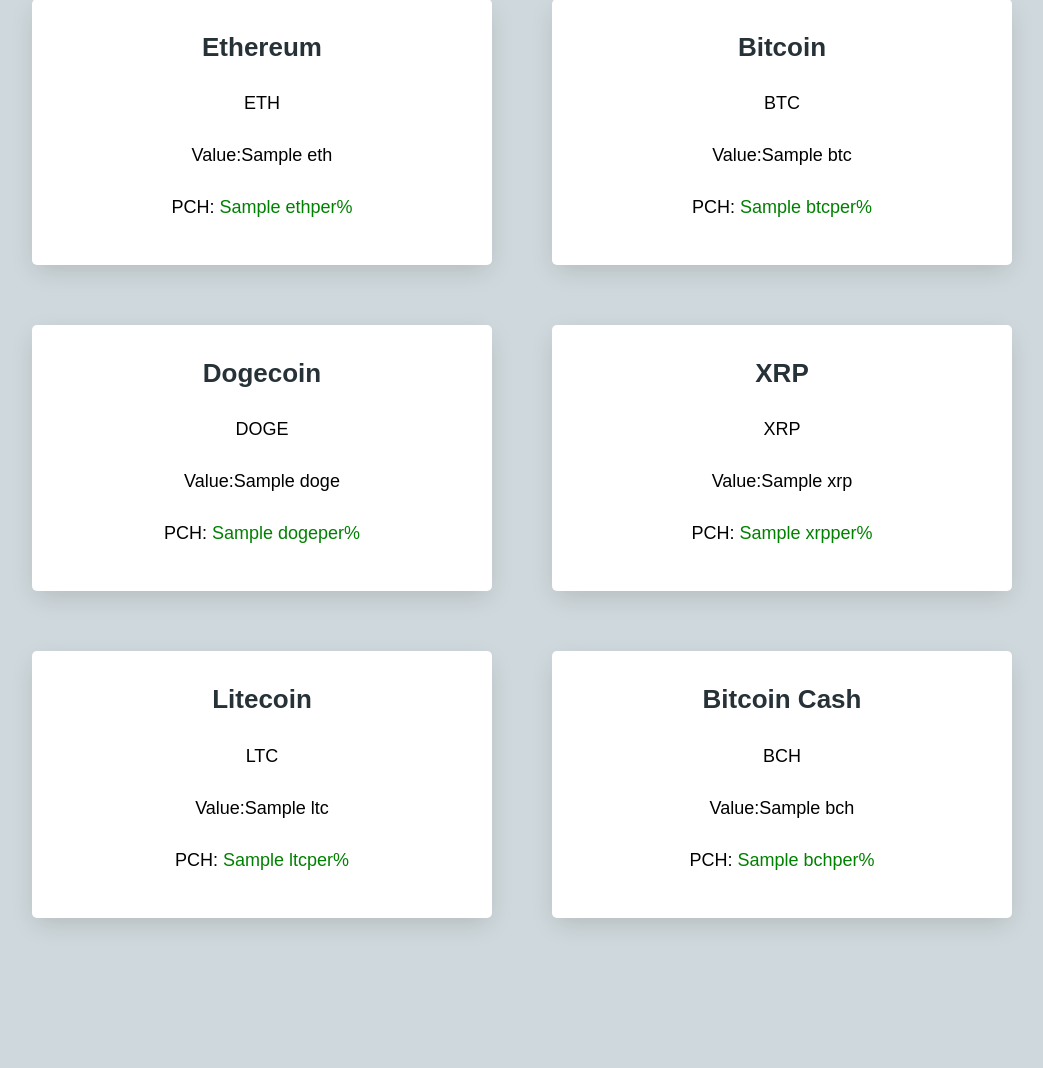
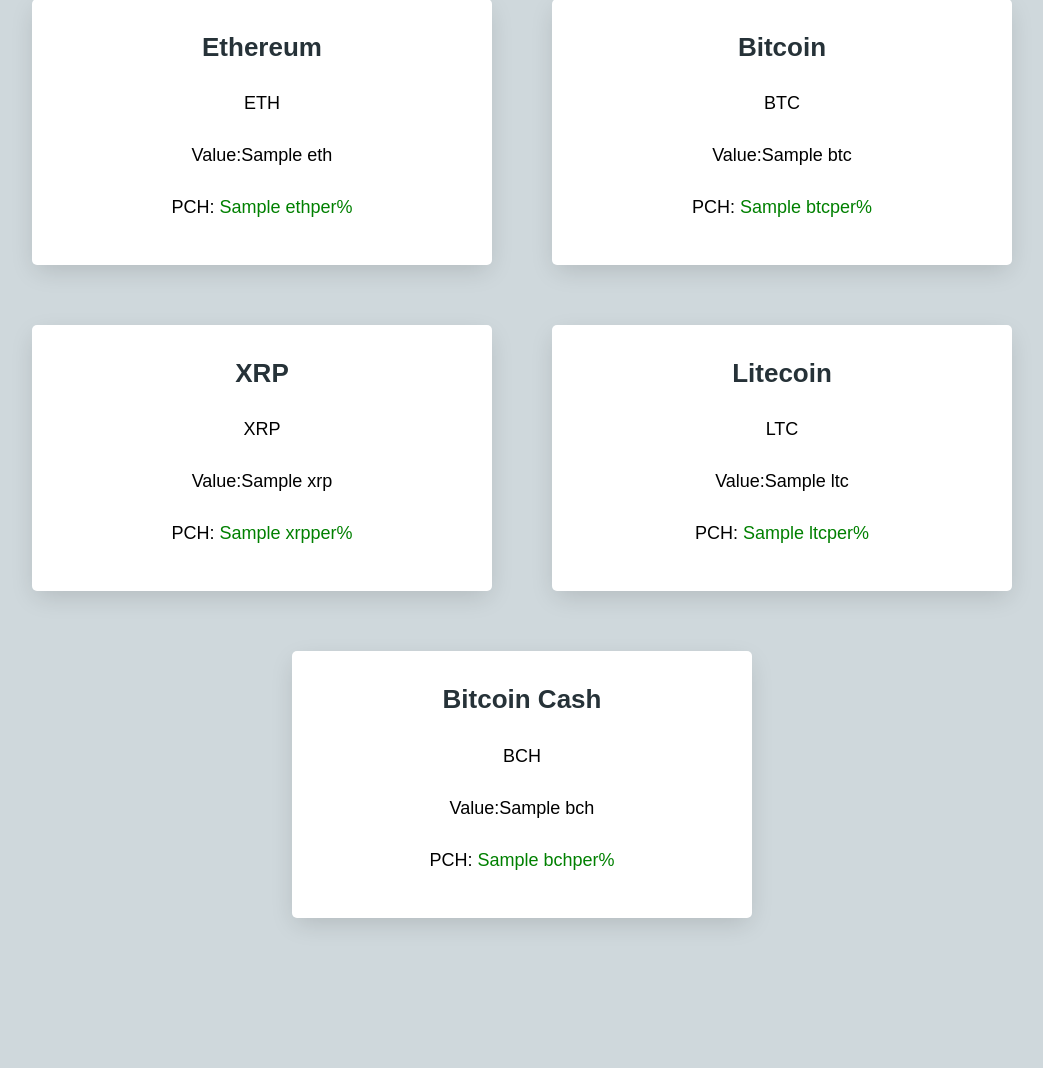
Before and after one commit to ZivAmram/mahat-project-app, a Flask app: template templates/market.html in a window 1280 px wide. Shown: the part 91-1159 px from the top of the page, without its empty margins (118-1161 px from the left). Run offline with Flask 2, Linux system fonts and the light colour scheme; the template is opened without the code that fills it: most values are stand-ins (such as "Sample title", 1, 10 or a date in 2020).

Commit message:
fix the problem with the dogecoin and deleted the dogecoin lines

```diff
--- a/app.py
+++ b/app.py
@@ -2,10 +2,10 @@
 from functools import wraps
 import pymongo
 import requests
-from prometheus_flask_exporter import PrometheusMetrics
+
 
 app = Flask(__name__)
-metrics = PrometheusMetrics(app)
+
 
 app.secret_key = b'\xcc^\x91\xea\x17-\xd0W\x03\xa7\xf8J0\xac8\xc5'
 
@@ -54,12 +54,14 @@
   btcusdper = float(str(html_response.text).split('Bitcoin USD')[1].split('percentchange')[1].split('</bg-quote>')[0].split('>')[1].replace('%', ''))
   ethusd = str(html_response.text).split('Ethereum USD')[1].split('realtime">')[1].split('<')[0]
   ethusdper = float(str(html_response.text).split('Ethereum USD')[1].split('percentchange')[1].split('</bg-quote>')[0].split('>')[1].replace('%', ''))
-  dogeusd = str(html_response.text).split('Dogecoin USD')[1].split('realtime">')[1].split('<')[0]
-  dogeusdper = float(str(html_response.text).split('Dogecoin USD')[1].split('percentchange')[1].split('</bg-quote>')[0].split('>')[1].replace('%', ''))
+  # dogeusd = str(html_response.text).split('Dogecoin USD')[1].split('realtime">')[1].split('<')[0]
+  # dogeusdper = float(str(html_response.text).split('Dogecoin USD')[1].split('percentchange')[1].split('</bg-quote>')[0].split('>')[1].replace('%', ''))
   xrpusd = str(html_response.text).split('XRP USD')[1].split('realtime">')[1].split('<')[0]
   xrpusdper = float(str(html_response.text).split('XRP USD')[1].split('percentchange')[1].split('</bg-quote>')[0].split('>')[1].replace('%', ''))
   ltcusd = str(html_response.text).split('Litecoin USD')[1].split('realtime">')[1].split('<')[0]
   ltcusdper = float(str(html_response.text).split('Litecoin USD')[1].split('percentchange')[1].split('</bg-quote>')[0].split('>')[1].replace('%', ''))
   bchusd = str(html_response.text).split('Bitcoin Cash USD')[1].split('realtime">')[1].split('<')[0]
   bchusdper = float(str(html_response.text).split('Bitcoin Cash USD')[1].split('percentchange')[1].split('</bg-quote>')[0].split('>')[1].replace('%', ''))
-  return render_template('market.html' , btc = btcusd , btcper = btcusdper , eth = ethusd , ethper = ethusdper , doge = dogeusd , dogeper = dogeusdper , xrp = xrpusd , xrpper = xrpusdper , ltc = ltcusd , ltcper = ltcusdper , bch = bchusd , bchper = bchusdper)
+
+  # return render_template('market.html' , btc = btcusd , btcper = btcusdper , eth = ethusd , ethper = ethusdper , doge = dogeusd , dogeper = dogeusdper , xrp = xrpusd , xrpper = xrpusdper , ltc = ltcusd , ltcper = ltcusdper , bch = bchusd , bchper = bchusdper)
+  return render_template('market.html' , btc = btcusd , btcper = btcusdper , eth = ethusd , ethper = ethusdper , xrp = xrpusd , xrpper = xrpusdper , ltc = ltcusd , ltcper = ltcusdper , bch = bchusd , bchper = bchusdper)
--- a/templates/market.html
+++ b/templates/market.html
@@ -30,24 +30,6 @@
       {% if btcper < 0 %} <span style="color: red;">{{ btcper }}%</span>
         {% else %}
         <span style="color: green;">{{ btcper }}%</span>
-        {% endif %}
-    </p>
-    <div class="center">
-      <!-- <a href="/user/edit_collection" class="btn btn--secondary">buy</a>
-      <a href="/user/edit_collection" class="btn btn--secondary">sell</a> -->
-    </div>
-
-  </div>
-
-  <div class="card">
-
-    <h1 class="center">Dogecoin</h1>
-    <p class="center">DOGE</p>
-    <p class="center">Value:{{doge}}</p>
-    <p class="center">PCH:
-      {% if dogeper < 0 %} <span style="color: red;">{{ dogeper }}%</span>
-        {% else %}
-        <span style="color: green;">{{ dogeper }}%</span>
         {% endif %}
     </p>
     <div class="center">
```
